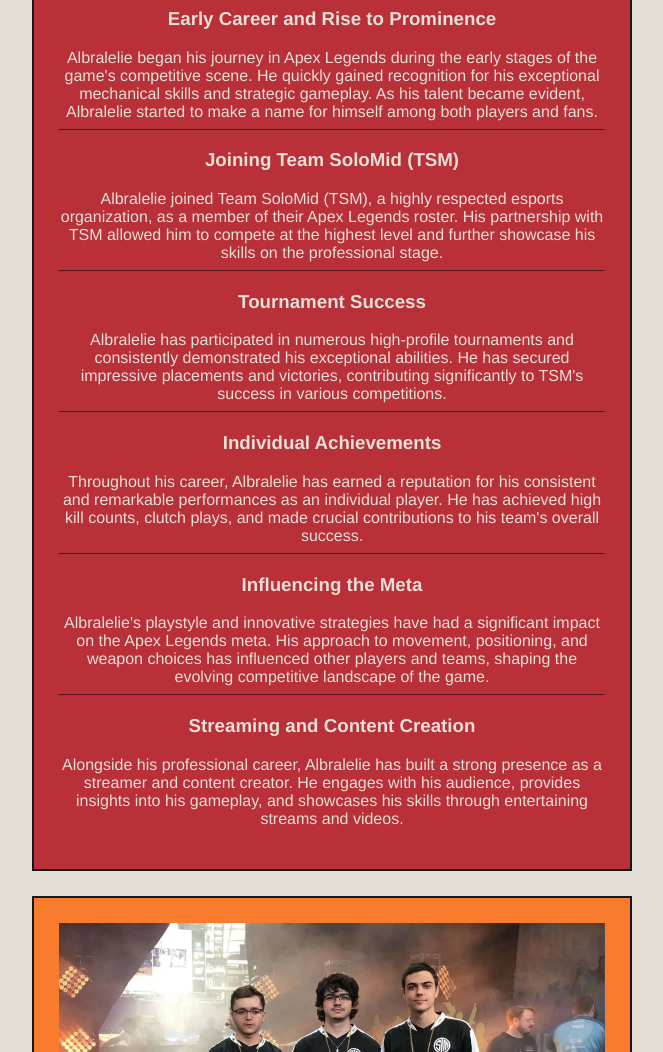
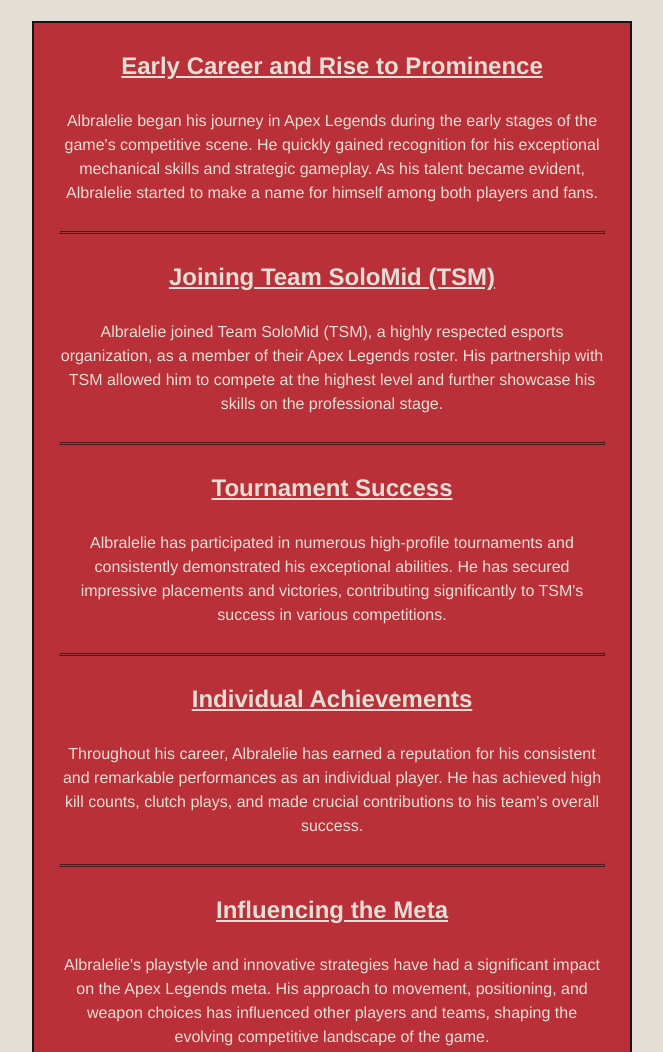
Before and after one commit to cassxw/tribute-page-website, a plain HTML site: page index.html in a window 1280 px wide. Shown: the part 680-1732 px from the top of the page, without its empty margins (308-971 px from the left). Drawn offline with Linux system fonts and the light colour scheme.

Commit message:
Finished stylistic changes, and finalised blocks and colour palette.

```diff
--- a/index.html
+++ b/index.html
@@ -26,17 +26,17 @@
 
         <div id="tribute-info">
             <ul>
-                <li><h3>Early Career and Rise to Prominence</h3>Albralelie began his journey in Apex Legends during the early stages of the game's competitive scene. He quickly gained recognition for his exceptional mechanical skills and strategic gameplay. As his talent became evident, Albralelie started to make a name for himself among both players and fans.</li>
+                <li><h2>Early Career and Rise to Prominence</h2>Albralelie began his journey in Apex Legends during the early stages of the game's competitive scene. He quickly gained recognition for his exceptional mechanical skills and strategic gameplay. As his talent became evident, Albralelie started to make a name for himself among both players and fans.</li>
                 <hr>
-                <li><h3>Joining Team SoloMid (TSM)</h3>Albralelie joined Team SoloMid (TSM), a highly respected esports organization, as a member of their Apex Legends roster. His partnership with TSM allowed him to compete at the highest level and further showcase his skills on the professional stage.</li>
+                <li><h2>Joining Team SoloMid (TSM)</h2>Albralelie joined Team SoloMid (TSM), a highly respected esports organization, as a member of their Apex Legends roster. His partnership with TSM allowed him to compete at the highest level and further showcase his skills on the professional stage.</li>
                 <hr>
-                <li><h3>Tournament Success</h3>Albralelie has participated in numerous high-profile tournaments and consistently demonstrated his exceptional abilities. He has secured impressive placements and victories, contributing significantly to TSM's success in various competitions.</li>
+                <li><h2>Tournament Success</h2>Albralelie has participated in numerous high-profile tournaments and consistently demonstrated his exceptional abilities. He has secured impressive placements and victories, contributing significantly to TSM's success in various competitions.</li>
                 <hr>
-                <li><h3>Individual Achievements</h3>Throughout his career, Albralelie has earned a reputation for his consistent and remarkable performances as an individual player. He has achieved high kill counts, clutch plays, and made crucial contributions to his team's overall success.</li>
+                <li><h2>Individual Achievements</h2>Throughout his career, Albralelie has earned a reputation for his consistent and remarkable performances as an individual player. He has achieved high kill counts, clutch plays, and made crucial contributions to his team's overall success.</li>
                 <hr>
-                <li><h3>Influencing the Meta</h3>Albralelie's playstyle and innovative strategies have had a significant impact on the Apex Legends meta. His approach to movement, positioning, and weapon choices has influenced other players and teams, shaping the evolving competitive landscape of the game.</li>
+                <li><h2>Influencing the Meta</h2>Albralelie's playstyle and innovative strategies have had a significant impact on the Apex Legends meta. His approach to movement, positioning, and weapon choices has influenced other players and teams, shaping the evolving competitive landscape of the game.</li>
                 <hr>
-                <li><h3>Streaming and Content Creation</h3>Alongside his professional career, Albralelie has built a strong presence as a streamer and content creator. He engages with his audience, provides insights into his gameplay, and showcases his skills through entertaining streams and videos.</li>
+                <li><h2>Streaming and Content Creation</h2>Alongside his professional career, Albralelie has built a strong presence as a streamer and content creator. He engages with his audience, provides insights into his gameplay, and showcases his skills through entertaining streams and videos.</li>
             </ul>
         </div>
 
@@ -44,7 +44,7 @@
             <div id="img-div">
                 <!-- https://www.dexerto.com/cdn-cgi/image/width=3840,quality=75,format=auto/https://editors.dexerto.com/wp-content/uploads/2021/06/26/Albralelie-TSM-roster-medals-apex-legends.jpg -->
                 <img id="image" src="footer.webp">
-                <div id="link"><h2>Read more about him and his achievements on <a id="tribute-link" target="_blank" href="https://liquipedia.net/apexlegends/Albralelie">Liquipedia</a>!</h2></div>
+                <div id="link"><h3>Read more about him and his achievements on <a id="tribute-link" target="_blank" href="https://liquipedia.net/apexlegends/Albralelie">Liquipedia</a>!</h3></div>
             </div>
         </footer>
 
--- a/styles.css
+++ b/styles.css
@@ -10,10 +10,11 @@ body {
 
     font-family: Helvetica;
     text-align: center;
+    line-height: 1.5;
 
     width: 600px;
     margin: auto;
-    padding-bottom: 25px;
+    padding-bottom: 50px;
 }
 
 main {
@@ -35,6 +36,15 @@ h1 {
     margin: 25px auto;
 }
 
+h2 {
+    text-decoration: underline;
+    margin: 0px 0px 25px 0px;
+}
+
+h3 {
+    margin: 25px 0px 0px 0px;
+}
+
 #img-div {
     border: 2.5px solid rgb(22, 22, 22);
     background-color: #F97B2E;
@@ -54,10 +64,13 @@ h1 {
 
 hr {
     border-color: #A4373D;
-    color: #A4373D;
+    border-width: 2px;
+    border-style: ridge;
+    margin: 25px 0px;
 }
 
 ul {
     list-style: none;
+    margin: 0px;
     padding: 0px;
 }
```
